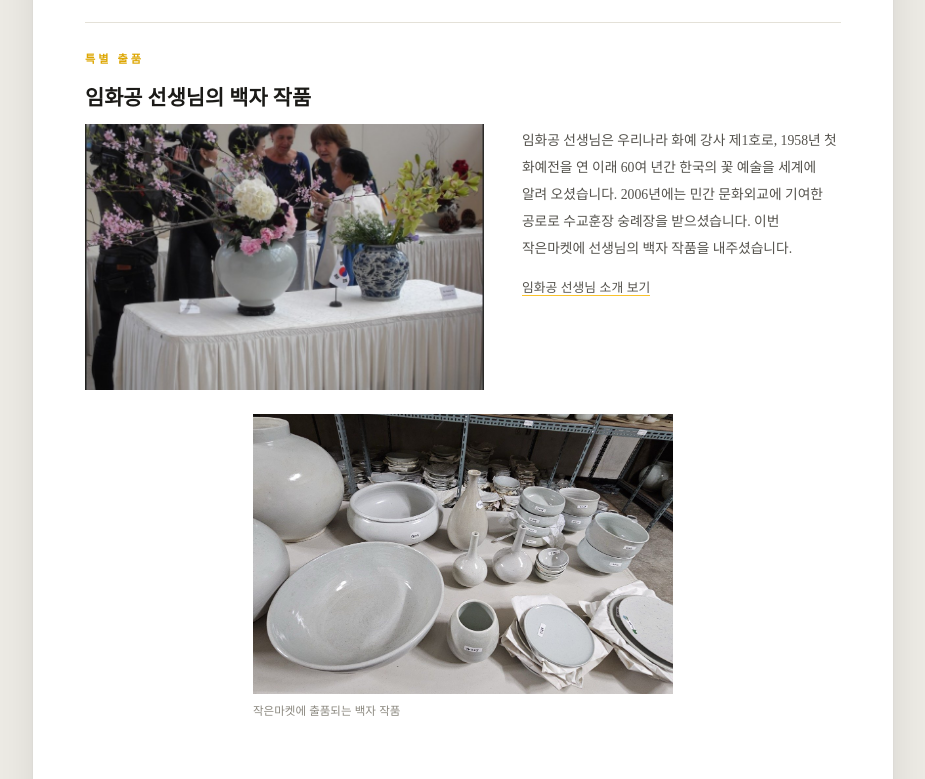
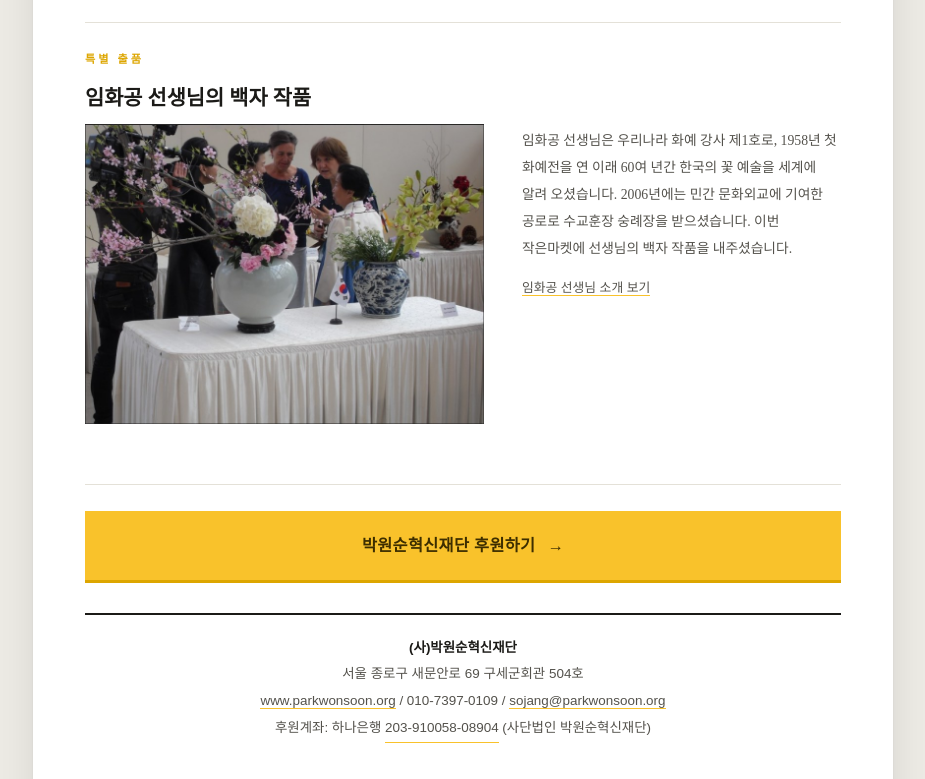
Before and after one commit to with-pws/26.09, a plain HTML site: page index.html in a window 1280 px wide. Shown: the part 5310-6089 px from the top of the page, without its empty margins (177-1102 px from the left). Drawn offline with Linux system fonts and the light colour scheme; a web font is replaced by a local one.

Commit message:
Update index.html

```diff
--- a/index.html
+++ b/index.html
@@ -232,9 +232,6 @@
     aspect-ratio:3/2; /* 사진의 가로세로 3:2 비율 유지 (모바일 대응) */
     object-fit:cover; /* 검은 여백을 제거하고 사진으로 꽉 채움 */
     object-position:center;
-  }
-  .photo--sm{               /* 본문 아래 들어가는 작은 사진 */
-    max-width:420px;margin:24px auto 0;
   }
   .photo--43 img{aspect-ratio:4/3}   /* 작은마켓 사진: 아래쪽을 더 보이게 */
   .photo figcaption{
@@ -725,8 +722,8 @@
       <span class="eyebrow">특별 출품</span>
       <h3 class="h-sub">임화공 선생님의 백자 작품</h3>
       <div class="split">
-      <figure class="photo" style="margin:0">
-        <img src="imhwagong.jpg" alt="꽃꽂이 수업을 이끄는 임화공 선생님">
+      <figure class="photo photo--43" style="margin:0">
+        <img src="imhwagong.jpg" alt="화예 작품 앞에서 관람객과 이야기 나누는 임화공 선생님">
       </figure>
       <div class="aside">
         <p>임화공 선생님은 우리나라 화예 강사 제1호로, 1958년 첫 화예전을 연 이래 60여 년간 한국의 꽃 예술을 세계에 알려 오셨습니다. 2006년에는 민간 문화외교에 기여한 공로로 수교훈장 숭례장을 받으셨습니다. 이번 작은마켓에 선생님의 백자 작품을 내주셨습니다.</p>
@@ -734,10 +731,6 @@
       </div>
       </div>
 
-      <figure class="photo photo--sm">
-        <img src="photo.jpg" alt="바자회에 출품될 백자 항아리와 그릇들">
-        <figcaption>작은마켓에 출품되는 백자 작품</figcaption>
-      </figure>
     </section>
 
     <section class="news rise" style="margin-top:34px">
```
